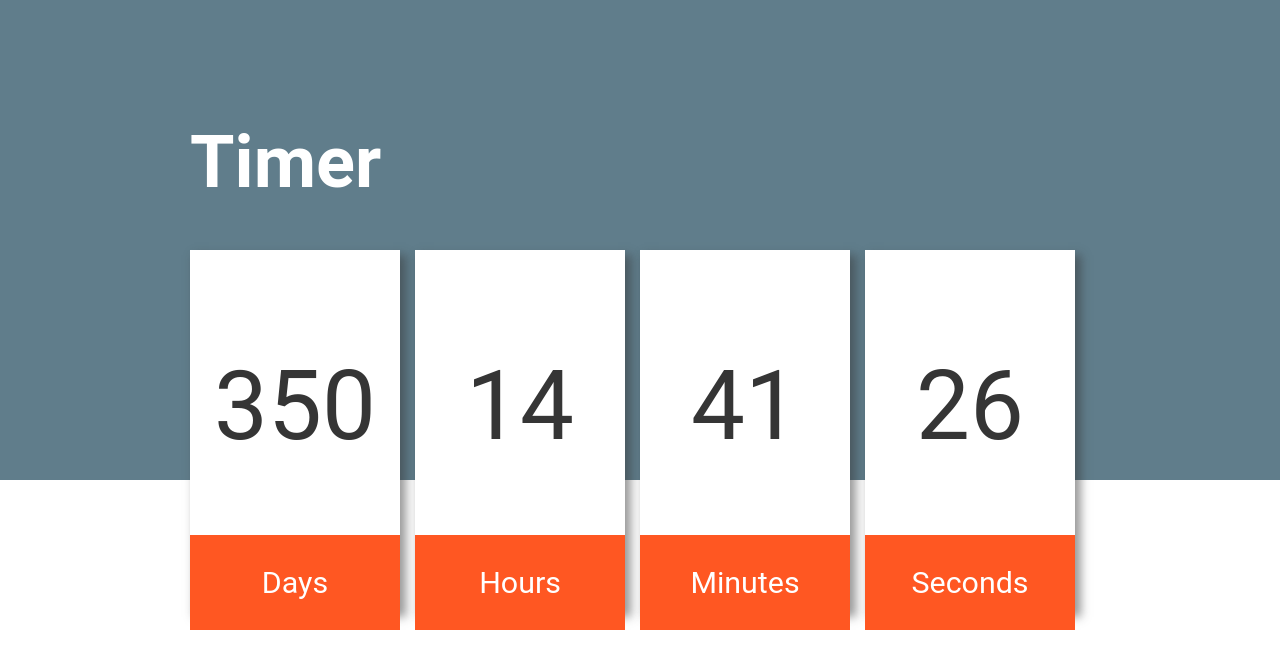
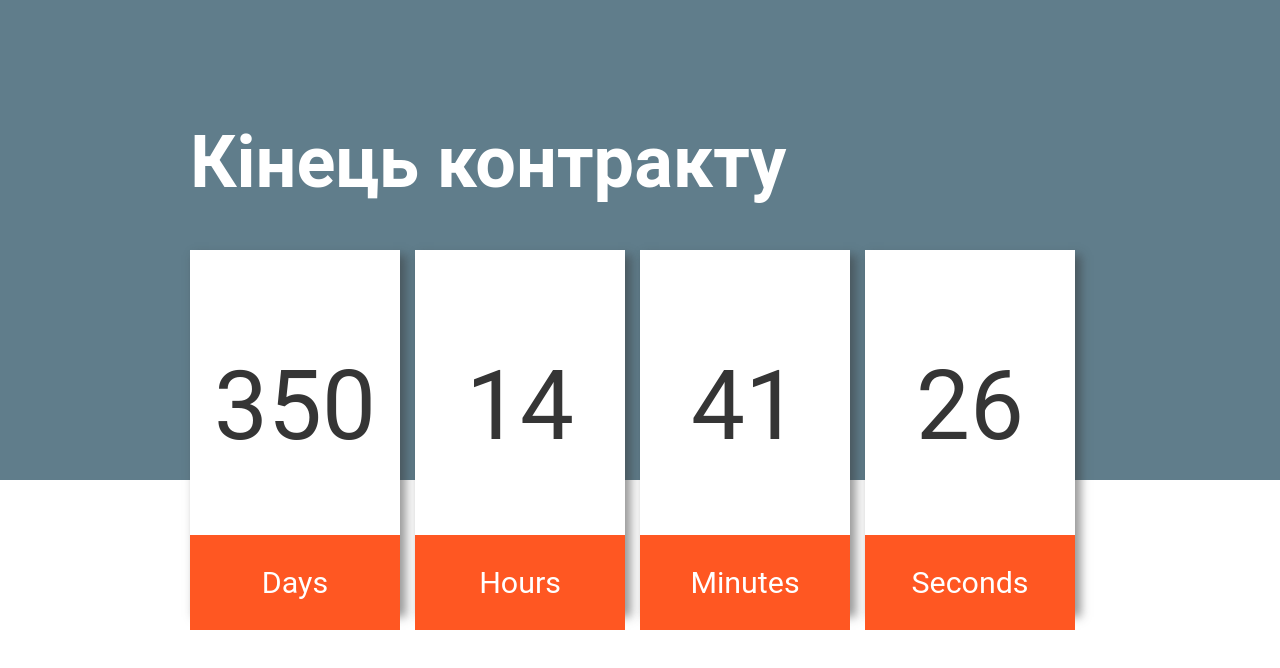
Before and after one commit to Diz1111Diz/goit-js-hw-11-timer, a plain HTML site: page index.html in a window 1280 px wide. Drawn offline with Linux system fonts and the light colour scheme.

Commit message:
rename title site and title h1

```diff
--- a/index.html
+++ b/index.html
@@ -4,7 +4,7 @@
 <head>
     <meta charset="UTF-8" />
     <meta name="viewport" content="width=device-width, initial-scale=1.0" />
-    <title>Document</title>
+    <title>Timer</title>
     <link rel="stylesheet" href="style.css" />
 </head>
 
@@ -13,7 +13,7 @@
     <section>
         <div class="wrapper">
             <hgroup>
-                <h1>Timer</h1>
+                <h1>Кінець контракту</h1>
             </hgroup>
             <div id="timer-1">
                 <div class="cd-box">
```
